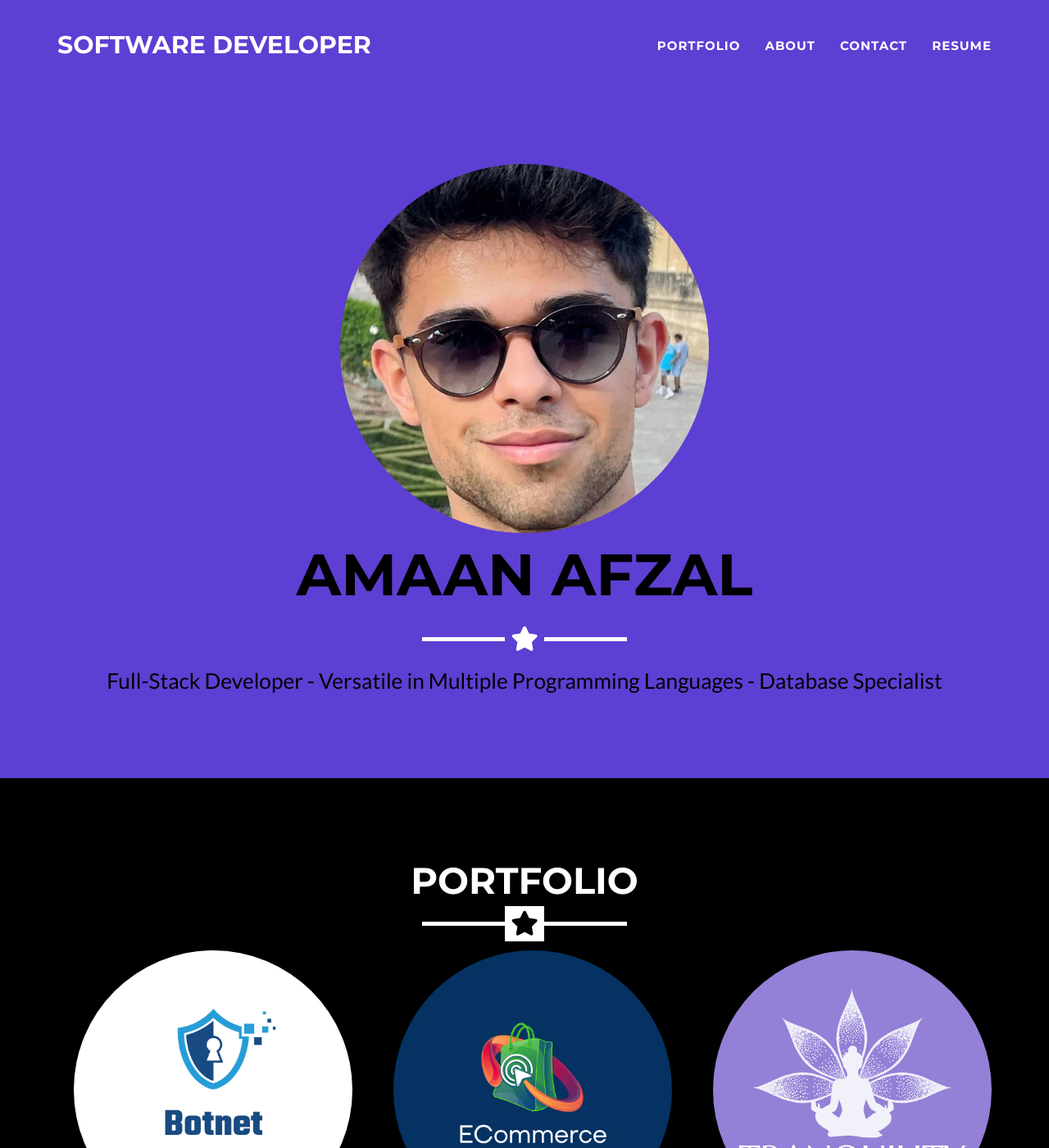
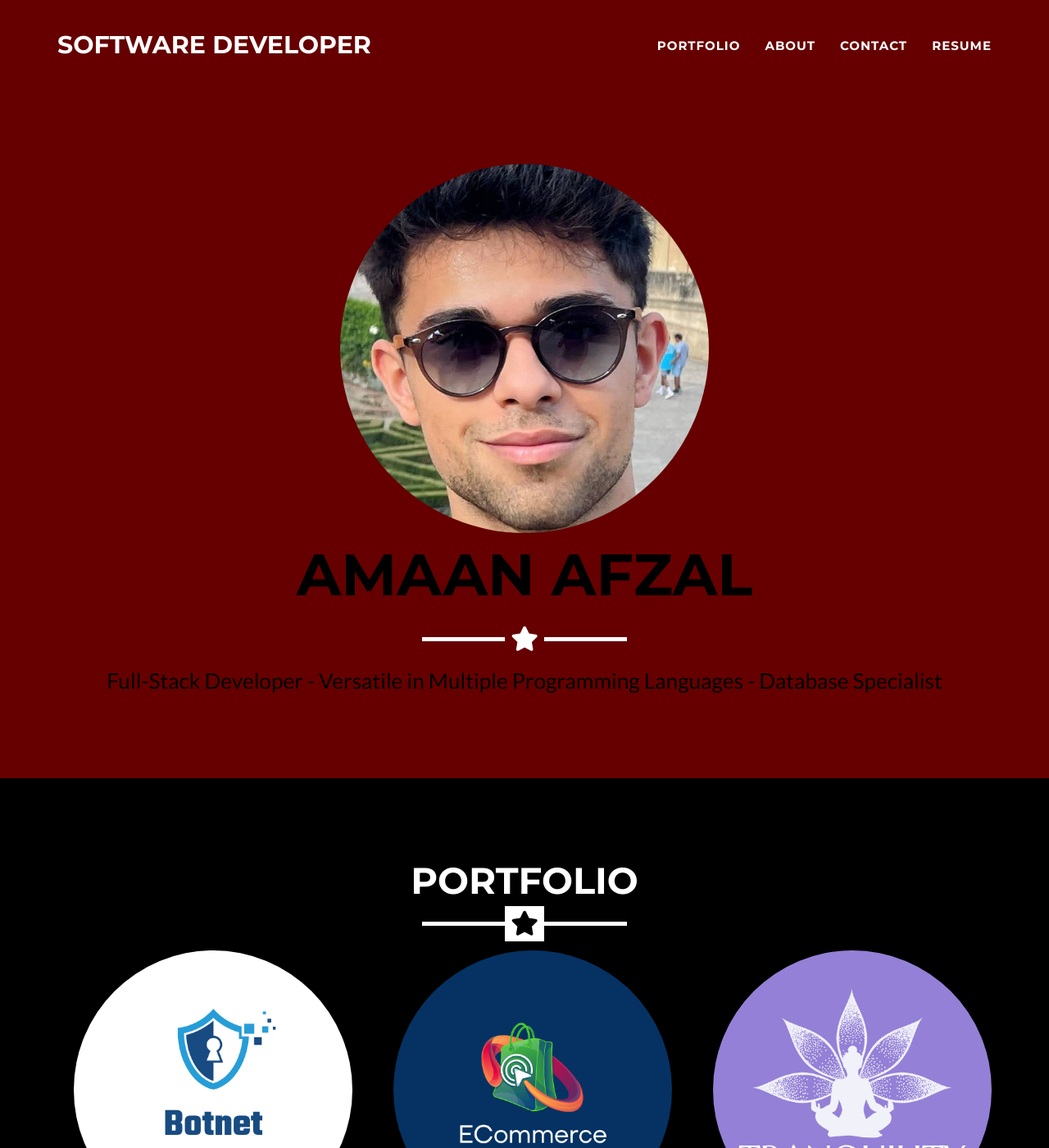
Before and after one commit to Amaan6868/Amaan6868.github.i, a Jekyll site: the page built from _posts/2024-12-10-BotnetSimulation.markdown, in a window 1280 px wide and 1400 px high. Shown: the whole window at 82% size. Built offline with Jekyll 4.4.1, drawn with Linux system fonts in a browser that asks for light colours.

Commit message:
Update _config.yml

```diff
--- a/_config.yml
+++ b/_config.yml
@@ -26,7 +26,7 @@ disqus_shortname: myshortname
 
 # Color settings (hex-codes without the leading hash-tag)
 color:
-  primary: 5D3FD3
+  primary: 660000
   primary-rgb: "93,63,211"
   secondary: 000000 #FD6E8A
   secondary-dark: 233140 #A2122F
```
